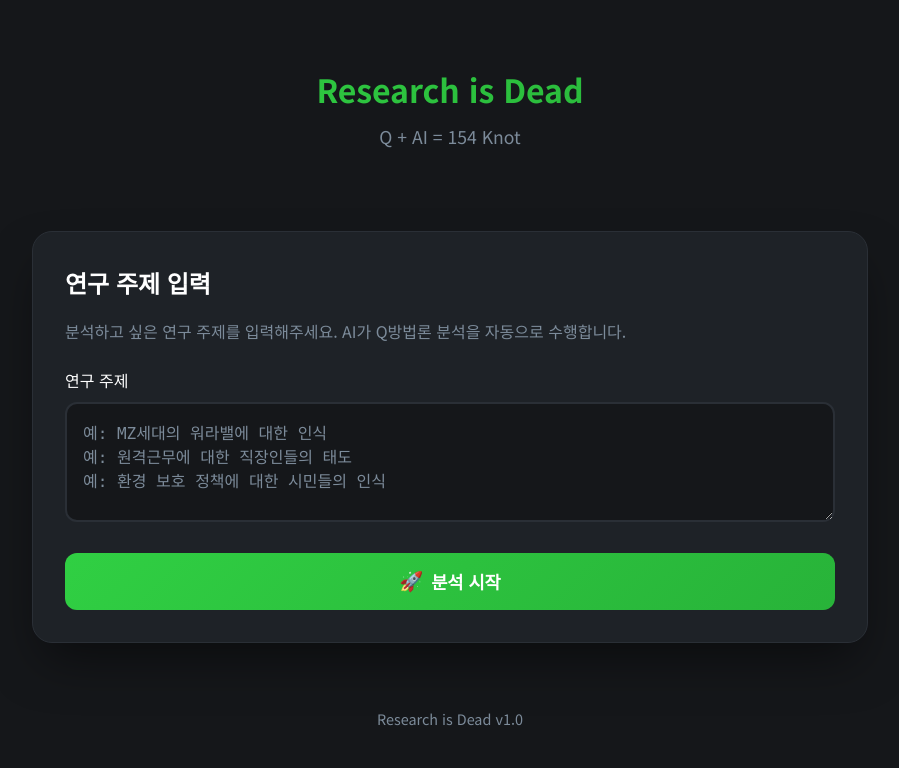
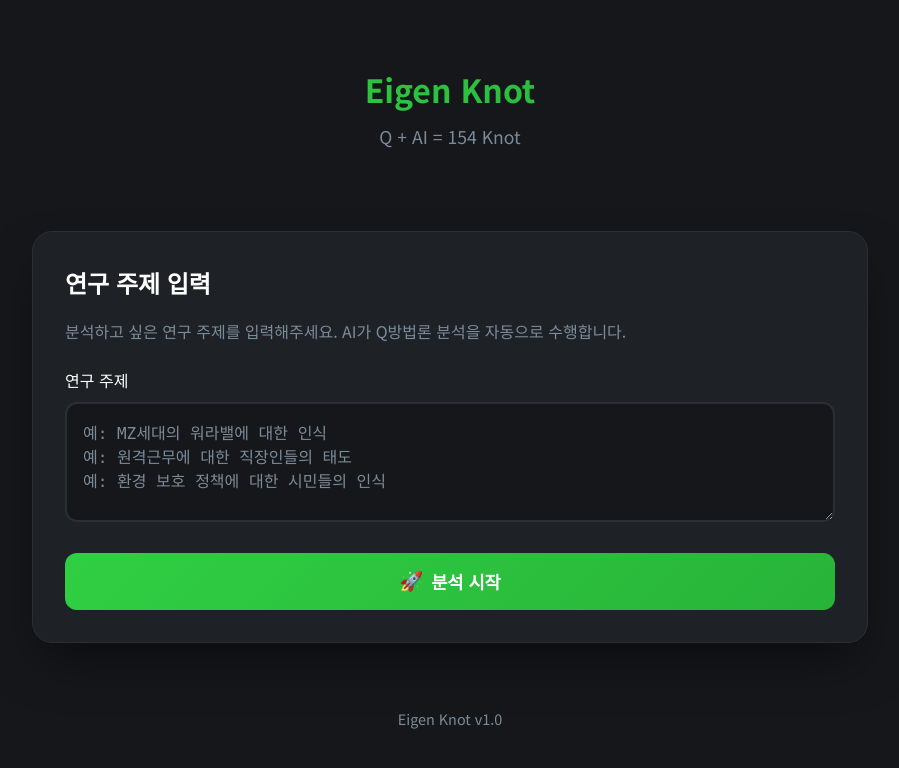
Before and after one commit to jensenjunseon-arch/Qmethod, a Flask app: page / in a window 1280 px wide. Shown: the top 768 px of the page, without its empty margins (190-1089 px from the left). Run offline with Flask 3, Linux system fonts and the light colour scheme.

Commit message:
브랜딩 업데이트: Research is Dead -> Eigen Knot

```diff
--- a/templates/index.html
+++ b/templates/index.html
@@ -4,7 +4,7 @@
 <head>
     <meta charset="UTF-8">
     <meta name="viewport" content="width=device-width, initial-scale=1.0">
-    <title>Research is Dead</title>
+    <title>Eigen Knot</title>
     <link rel="stylesheet" href="/static/style.css">
     <link href="https://fonts.googleapis.com/css2?family=Noto+Sans+KR:wght@300;400;500;700&display=swap"
         rel="stylesheet">
@@ -15,7 +15,7 @@
         <!-- Header -->
         <header class="header">
 
-            <h1>Research is Dead</h1>
+            <h1>Eigen Knot</h1>
             <p class="subtitle">Q + AI = 154 Knot</p>
         </header>
 
@@ -117,7 +117,7 @@
 
         <!-- Footer -->
         <footer>
-            <p>Research is Dead v1.0</p>
+            <p>Eigen Knot v1.0</p>
         </footer>
     </div>
 
```
